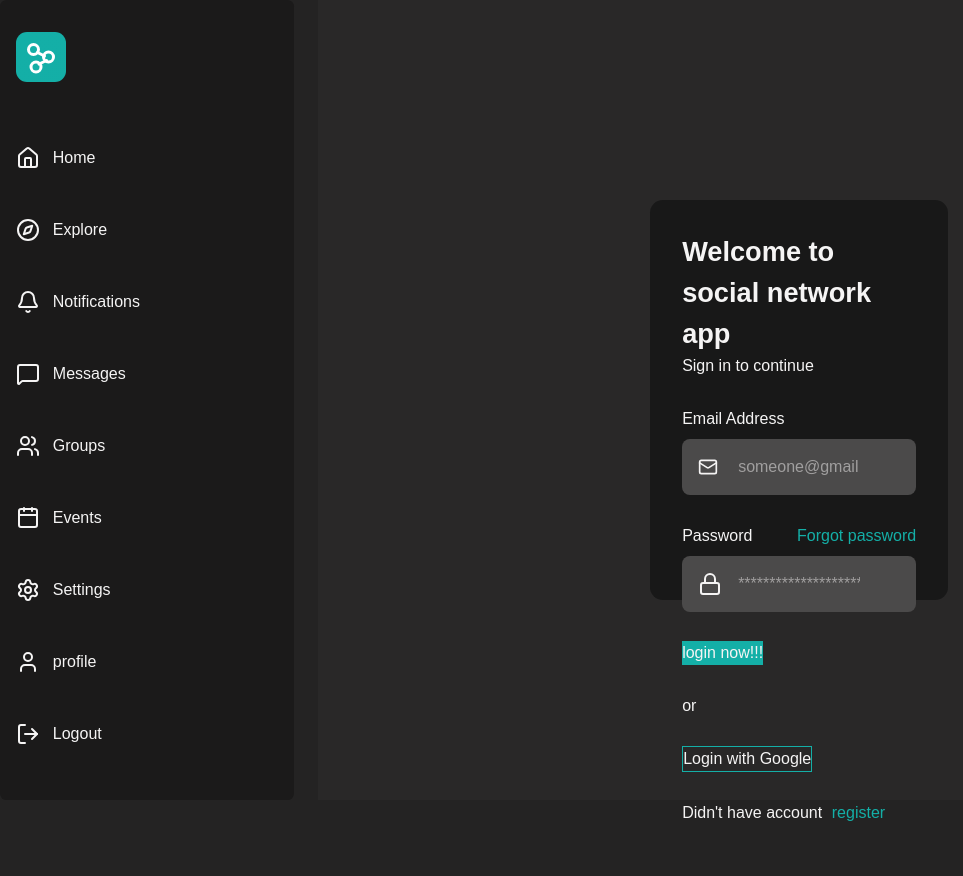
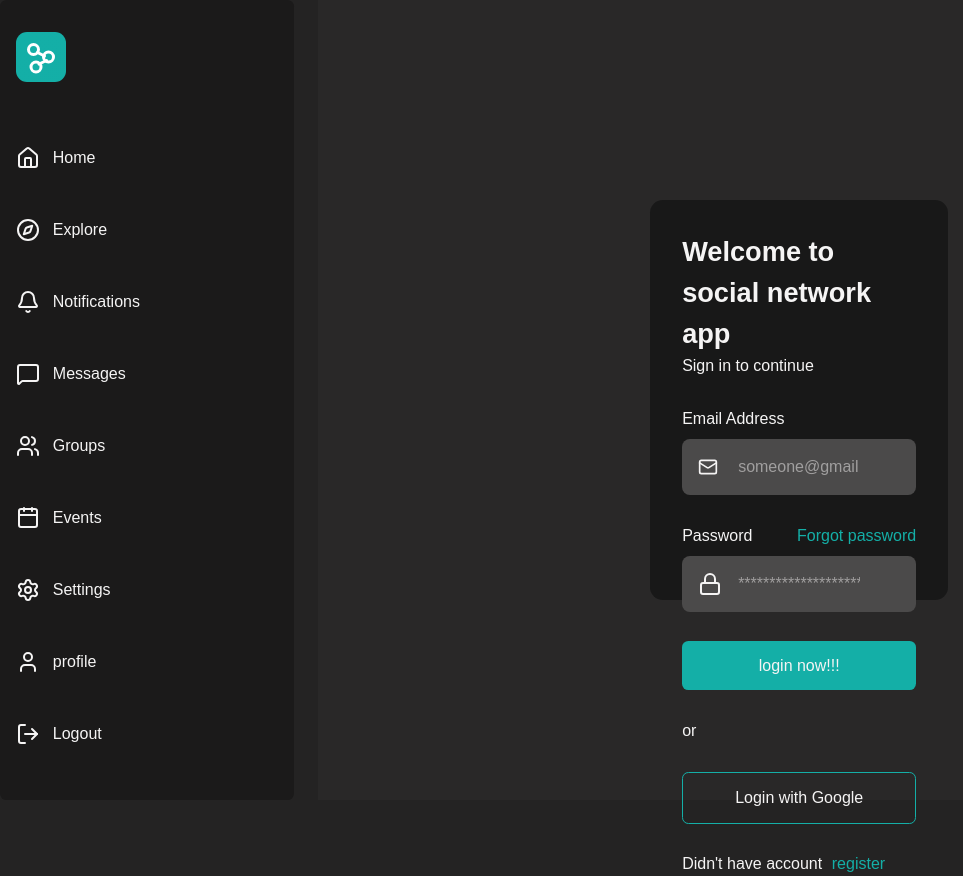
Before and after one commit to Astra-max/social-app, a Next.js app in the folder front-end/: page /view/Home in a window 1280 px wide. Shown: the whole page, without its empty margins (0-963 px from the left). Before the commit the page ends 825 px from the top, so only its background shows below. Built offline with nearby package versions, Linux system fonts and the light colour scheme.

Commit message:
feat: added default shared styles to custom button UI

```diff
--- a/front-end/components/ui/button.tsx
+++ b/front-end/components/ui/button.tsx
@@ -1,18 +1,29 @@
 import { ButtonData } from "@/types"
+import { CSSProperties } from "react";
 import { useFormStatus } from "react-dom"
+
+
+const defaultBtnStyle: CSSProperties = {
+    padding: "0.8rem 3rem",
+    borderRadius: "0.4rem",
+    cursor: "pointer",
+    width: "100%",
+}
 
 
 export function Button({data}: {data :ButtonData}) {
     const { pending } = useFormStatus();
+
+    const btnStyle  = { ...defaultBtnStyle, ...data.style}
 
     return (
         <button
         onClick={()=> data.onClick}
         disabled={pending}
         type={data.type}
-        style={data.style}
+        style={btnStyle}
         >
-            {pending ? "searching...." : data.text}
+            {pending ? "submitting...." : data.text}
         </button>
     )
 
```
